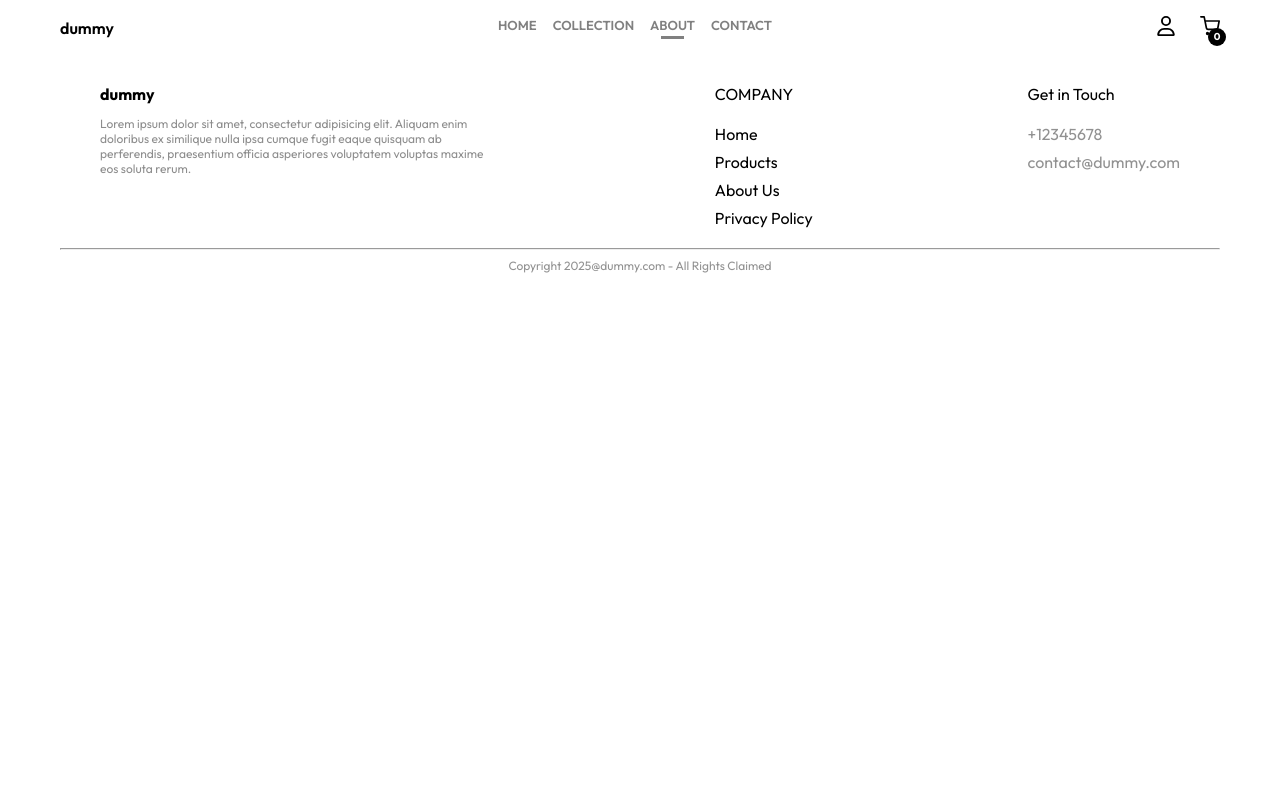
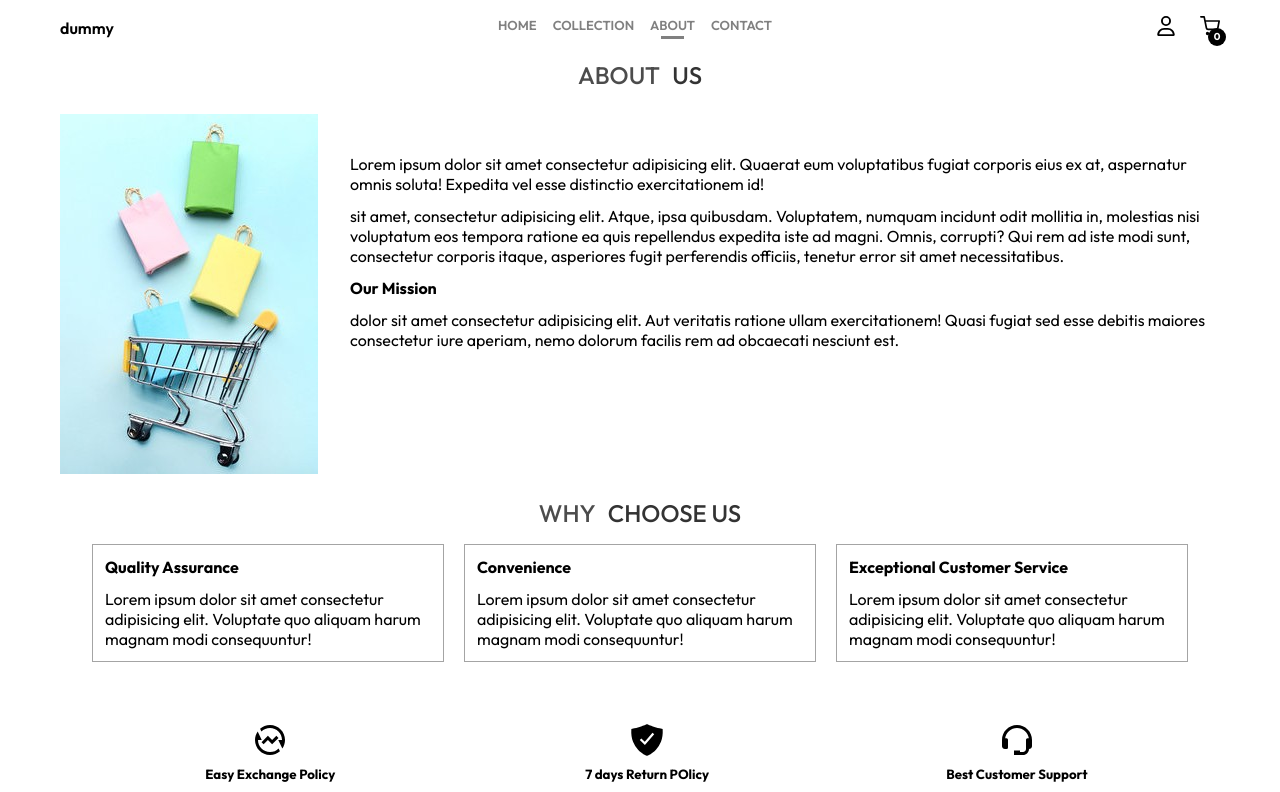
Before and after one commit to BeslinEbby/shopping-cart, a React (Vite) app: page /about in a window 1280 px wide. Shown: the top 792 px of the page. Built offline with nearby package versions, Linux system fonts and the light colour scheme; no server answers.

Commit message:
added about page

```diff
--- a/src/App.jsx
+++ b/src/App.jsx
@@ -4,6 +4,7 @@ import { Routes, Route } from "react-router-dom";
 import Home from "./pages/home/Home";
 import ProductProvider from "./contexts/ProductContext";
 import Footer from "./components/footer/Footer";
+import About from "./pages/about/About";
 
 const App = () => {
    return (
@@ -12,6 +13,7 @@ const App = () => {
          <ProductProvider>
             <Routes>
                <Route path="/" element={<Home />} />
+               <Route path="/about" element={<About />} />
             </Routes>
          </ProductProvider>
          <Footer/>
--- /dev/null
+++ b/src/pages/about/About.css
@@ -0,0 +1,49 @@
+.about-title {
+   text-align: center;
+}
+.about-cnt {
+   display: flex;
+   justify-content: space-around;
+   gap: 20px;
+   margin: 24px 0;
+}
+
+.about-cnt img {
+   width: 40%;
+   object-fit: fill;
+}
+.about-cnt-info {
+   display: flex;
+   flex-direction: column;
+   gap: 12px;
+   padding: 40px 12px;
+}
+.choose-us-cnt {
+   display: flex;
+   gap: 20px;
+   padding: 0 32px;
+}
+.choose-us-info {
+   border: 1px solid rgba(128, 128, 128, 0.712);
+   padding: 12px;
+   display: flex;
+   flex-direction: column;
+   gap: 12px;
+}
+.our-offer {
+   padding: 20px;
+}
+
+@media (max-width: 620px) {
+   .about-cnt {
+      flex-direction: column;
+   }
+   .about-cnt img {
+      width: 100%;
+      height: 320px;
+      padding: 0 20px;
+   }
+   .choose-us-cnt {
+      flex-direction: column;
+   }
+}
--- /dev/null
+++ b/src/pages/about/About.jsx
@@ -0,0 +1,50 @@
+import React from 'react'
+import Title from '../../components/title/Title'
+import about from "../../assets/about.jpg"
+import './About.css'
+import OurPolicy from '../../components/ourPolicy/OurPolicy'
+
+
+const About = () => {
+  return (
+    <section className='about'>
+      <div className="about-title">
+        <Title text1={'ABOUT'} text2={'US'}/>
+      </div>
+      <div className="about-cnt">
+        <img src={about} alt="" />
+        <div className='about-cnt-info'>
+          <p>Lorem ipsum dolor sit amet consectetur adipisicing elit. Quaerat eum voluptatibus fugiat corporis eius ex at, aspernatur omnis soluta! Expedita vel esse distinctio exercitationem id!</p>
+          <p>sit amet, consectetur adipisicing elit. Atque, ipsa quibusdam. Voluptatem, numquam incidunt odit mollitia in, molestias nisi voluptatum eos tempora ratione ea quis repellendus expedita iste ad magni. Omnis, corrupti? Qui rem ad iste modi sunt, consectetur corporis itaque, asperiores fugit perferendis officiis, tenetur error sit amet necessitatibus.</p>
+          <b>Our Mission</b>
+          <p>dolor sit amet consectetur adipisicing elit. Aut veritatis ratione ullam exercitationem! Quasi fugiat sed esse debitis maiores consectetur iure aperiam, nemo dolorum facilis rem ad obcaecati nesciunt est.</p>
+        </div>
+      </div>
+
+      <div className="choose-us">
+        <div className="about-title">
+          <Title text1={'WHY'} text2={'CHOOSE US'}/>
+        </div>
+        <div className="choose-us-cnt">
+          <div className="choose-us-info">
+            <b>Quality Assurance</b>
+            <p>Lorem ipsum dolor sit amet consectetur adipisicing elit. Voluptate quo aliquam harum magnam modi consequuntur!</p>
+          </div>
+          <div className="choose-us-info">
+            <b>Convenience</b>
+            <p>Lorem ipsum dolor sit amet consectetur adipisicing elit. Voluptate quo aliquam harum magnam modi consequuntur!</p>
+          </div>
+          <div className="choose-us-info">
+            <b>Exceptional Customer Service</b>
+            <p>Lorem ipsum dolor sit amet consectetur adipisicing elit. Voluptate quo aliquam harum magnam modi consequuntur!</p>
+          </div>
+        </div>
+      </div>
+      <div className="our-offer">
+        <OurPolicy/>
+      </div>
+    </section>
+  )
+}
+
+export default About
```
Also changed, not shown: src/assets/about.jpg (added).
